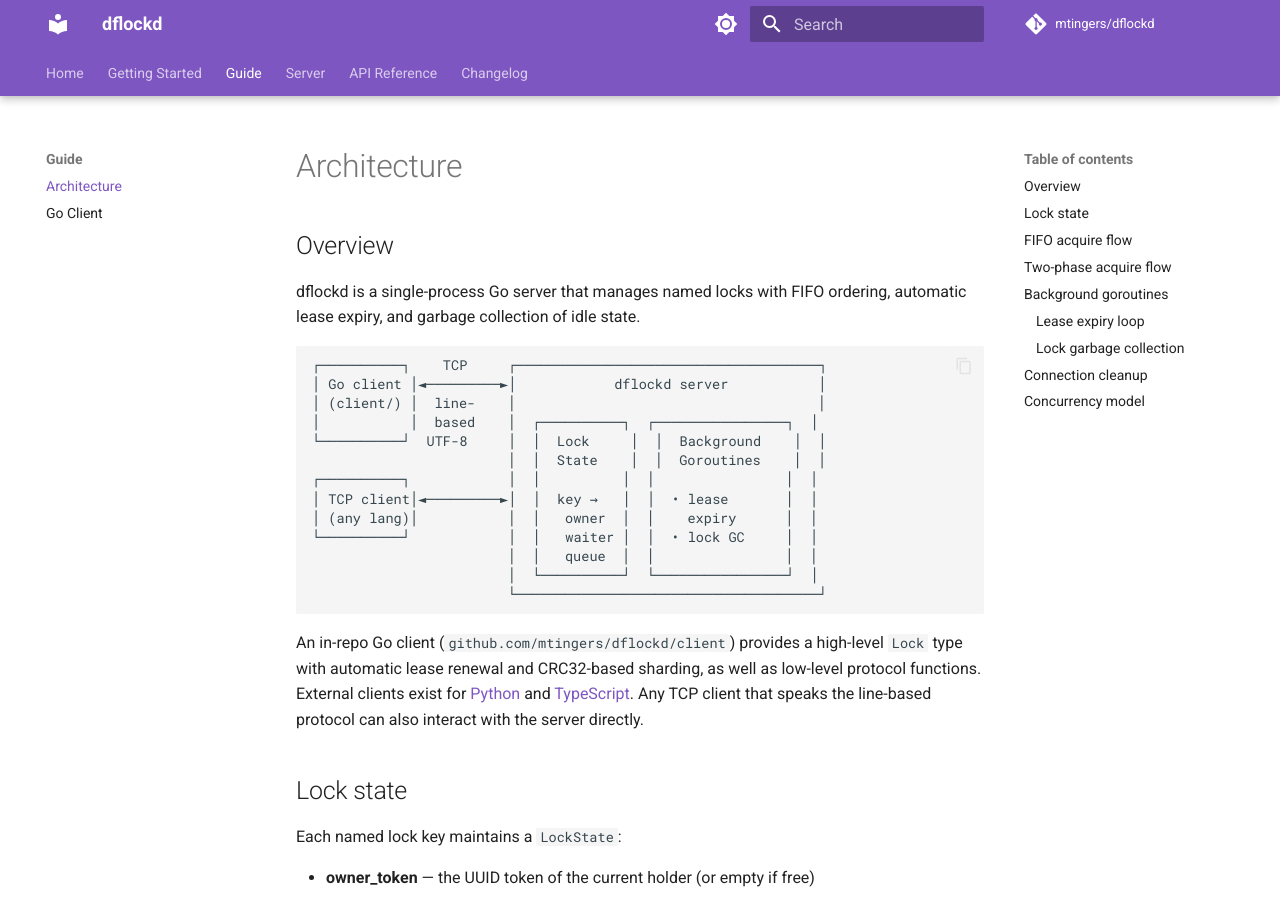
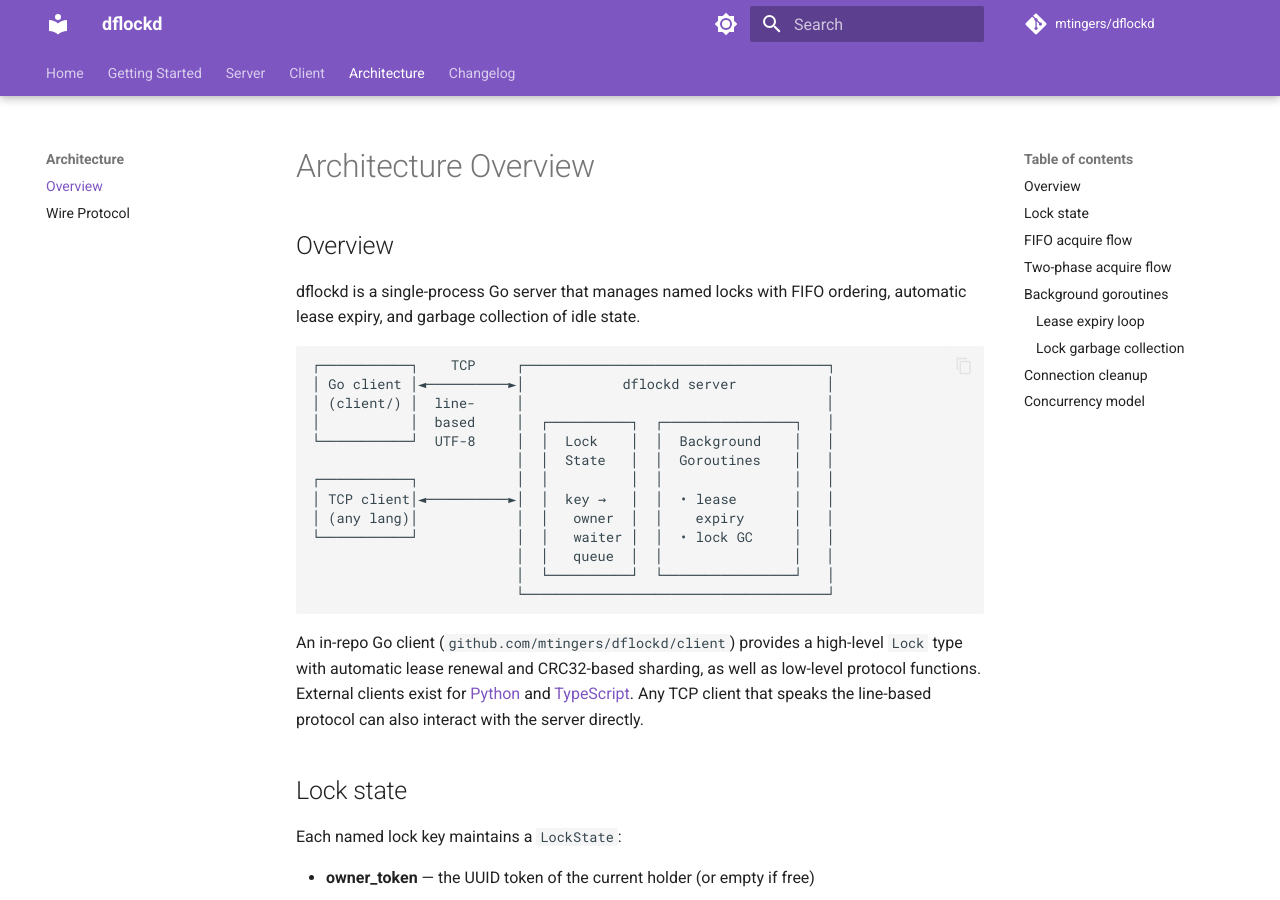
Before and after one commit to mtingers/dflockd, an MkDocs documentation site: the page built from docs/architecture/overview.md, in a window 1280 px wide and 900 px high. Built offline with MkDocs 1.6.1 and Material for MkDocs 9.7.7, drawn with Linux system fonts in a browser that asks for light colours; comment, search, counter and statistics services are not loaded.

Commit message:
docs: organize

````diff
--- a/docs/guide/architecture.md
+++ b/docs/architecture/overview.md
@@ -1,23 +1,23 @@
-# Architecture
+# Architecture Overview
 
 ## Overview
 
 dflockd is a single-process Go server that manages named locks with FIFO ordering, automatic lease expiry, and garbage collection of idle state.
 
 ```
-┌──────────┐    TCP     ┌─────────────────────────────────────┐
-│ Go client │◄─────────►│            dflockd server           │
-│ (client/) │  line-    │                                     │
-│           │  based    │  ┌──────────┐  ┌────────────────┐  │
-└──────────┘  UTF-8     │  │  Lock     │  │  Background    │  │
-                        │  │  State    │  │  Goroutines    │  │
-┌──────────┐            │  │          │  │                │  │
-│ TCP client│◄─────────►│  │  key →   │  │  • lease       │  │
-│ (any lang)│           │  │   owner  │  │    expiry      │  │
-└──────────┘            │  │   waiter │  │  • lock GC     │  │
-                        │  │   queue  │  │                │  │
-                        │  └──────────┘  └────────────────┘  │
-                        └─────────────────────────────────────┘
+┌───────────┐    TCP     ┌─────────────────────────────────────┐
+│ Go client │◄──────────►│            dflockd server           │
+│ (client/) │  line-     │                                     │
+│           │  based     │  ┌──────────┐  ┌────────────────┐   │
+└───────────┘  UTF-8     │  │  Lock    │  │  Background    │   │
+                         │  │  State   │  │  Goroutines    │   │
+┌───────────┐            │  │          │  │                │   │
+│ TCP client│◄──────────►│  │  key →   │  │  • lease       │   │
+│ (any lang)│            │  │   owner  │  │    expiry      │   │
+└───────────┘            │  │   waiter │  │  • lock GC     │   │
+                         │  │   queue  │  │                │   │
+                         │  └──────────┘  └────────────────┘   │
+                         └─────────────────────────────────────┘
 ```
 
 An in-repo Go client (`github.com/mtingers/dflockd/client`) provides a high-level `Lock` type with automatic lease renewal and CRC32-based sharding, as well as low-level protocol functions. External clients exist for [Python](https://github.com/mtingers/dflockd-client-py) and [TypeScript](https://github.com/mtingers/dflockd-client-ts). Any TCP client that speaks the line-based protocol can also interact with the server directly.
--- a/mkdocs.yml
+++ b/mkdocs.yml
@@ -57,11 +57,11 @@
     - Installation: getting-started/installation.md
     - Quick Start: getting-started/quickstart.md
     - Examples: getting-started/examples.md
-  - Guide:
-    - Architecture: guide/architecture.md
-    - Go Client: guide/client.md
   - Server:
-    - Configuration: server/configuration.md
-  - API Reference:
-    - Wire Protocol: api/protocol.md
+    - Configuration: server.md
+  - Client:
+    - Go Client: client.md
+  - Architecture:
+    - Overview: architecture/overview.md
+    - Wire Protocol: architecture/protocol.md
   - Changelog: changelog.md
````
Also changed, not shown: docs/architecture/protocol.md (renamed from docs/api/protocol.md, +1 -1 lines), docs/getting-started/quickstart.md (+1 -1 lines), docs/index.md (+1 -1 lines), docs/server.md (renamed from docs/server/configuration.md, +1 -1 lines), docs/client.md (renamed from docs/guide/client.md).
